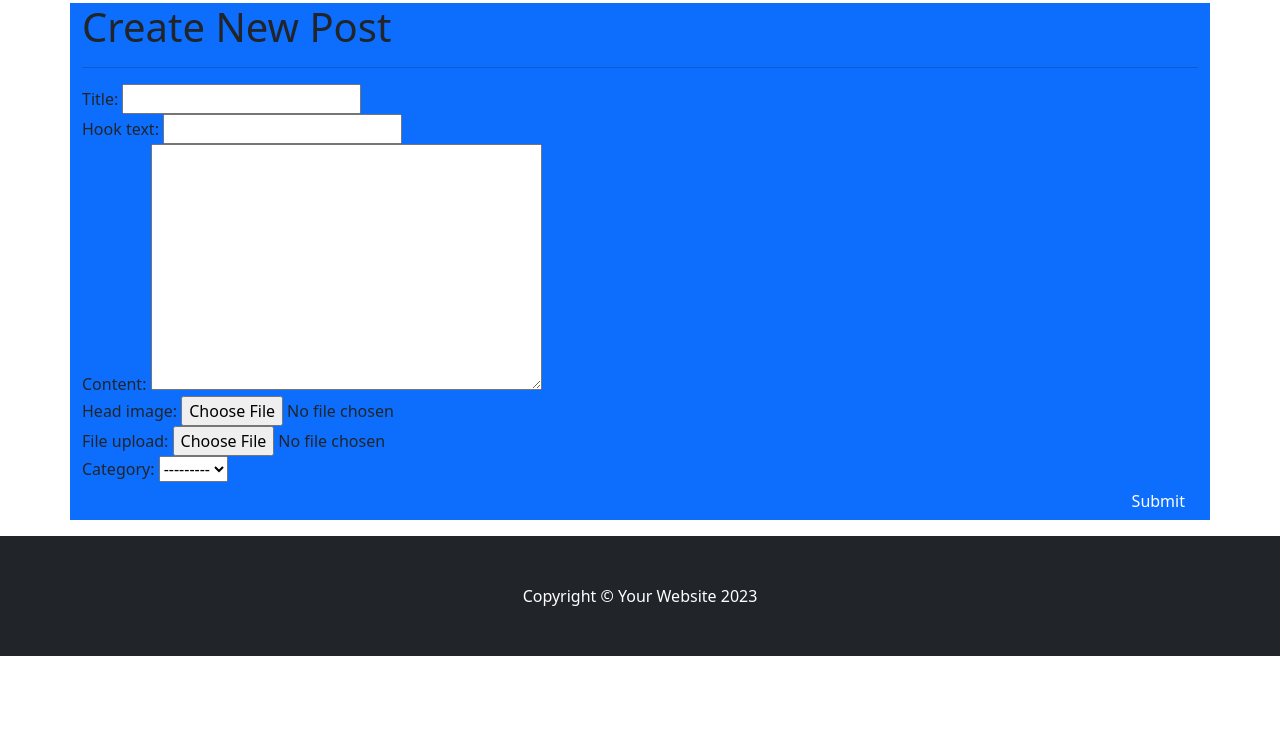
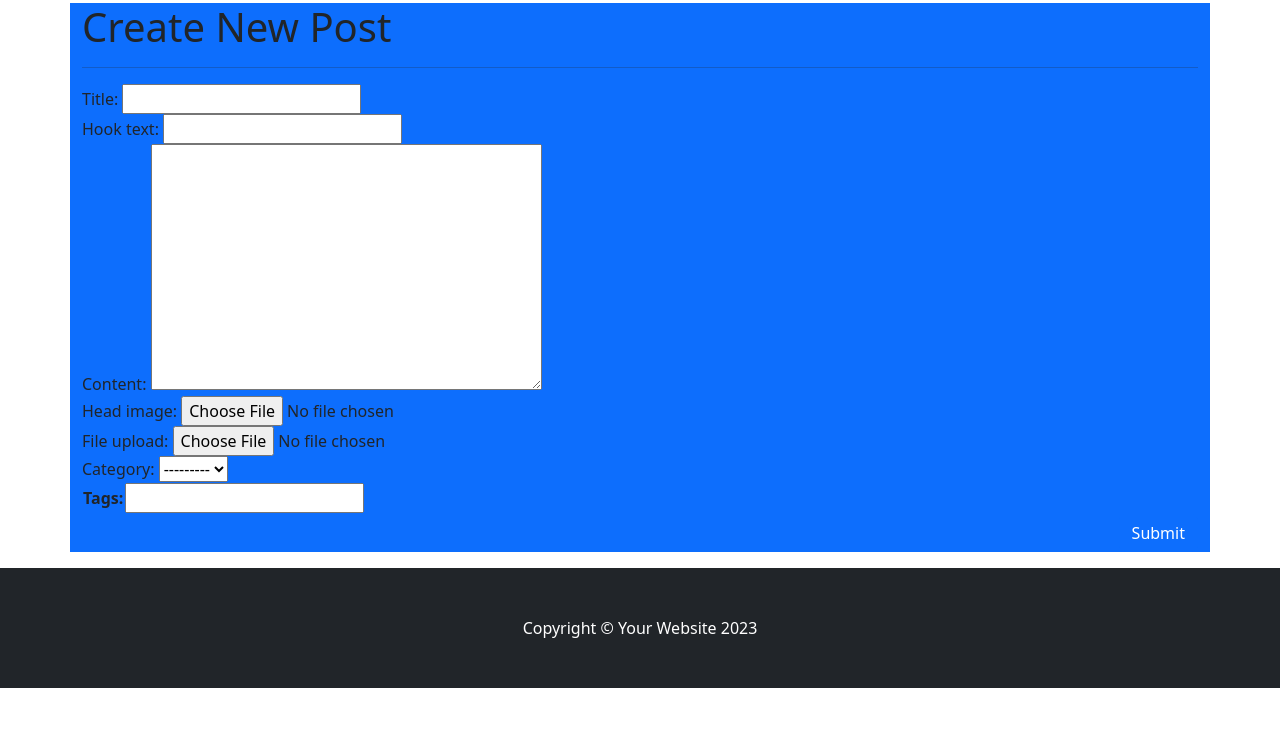
Before and after one commit to jmhwang-dev/django-tutorial, a Django app: page /blog/create_post/ in a window 1280 px wide. Shown: the part 69-800 px from the top of the page. Run offline with Django 5.2, Linux system fonts and the light colour scheme; the visitor is signed in with stand-in values (Sample User, id 1); data that the repository does not hold is empty; some libraries are stand-ins or nearby versions.

Commit message:
tag를 입력으로 추가할 수 있게 수정하고 테스트 코드 추가

```diff
--- a/2-create-project/blog/templates/blog/post_form.html
+++ b/2-create-project/blog/templates/blog/post_form.html
@@ -7,6 +7,10 @@
 <form method="post" enctype="multipart/form-data">{% csrf_token %}
     <table>
         {{form}}
+        <tr>
+            <th><label for="id_tags_str">Tags:</label></th>
+            <td><input type="text" name="tags_str" id="id_tags_str"></td>
+        </tr>
     </table>
     <button type="submit" class="btn btn-primary float-end">Submit</button>
 
--- a/2-create-project/blog/tests.py
+++ b/2-create-project/blog/tests.py
@@ -202,6 +202,9 @@ class TestView(TestCase):
         main_area = soup.find('div', id='main-area')
         self.assertIn('Create New Post', main_area.text)
 
+        tag_str_input = main_area.find('input', id="id_tags_str")
+        self.assertTrue(tag_str_input)
+
         self.client.post(
             '/blog/create_post/',
             {
```
